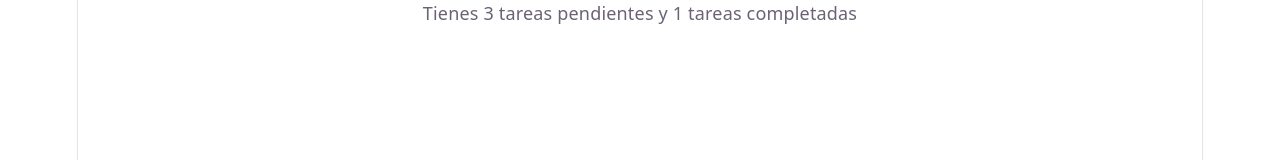
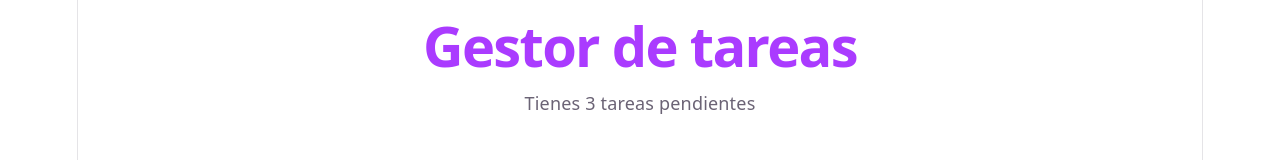
Before and after one commit to Jalonsor324/gestor-tareas, a website built with Vite: page index.html in a window 1280 px wide. Shown: the top 160 px of the page. Built offline with nearby package versions, Linux system fonts and the light colour scheme.

Commit message:
Mini-Reto 1- querySelector, texto y clases

```diff
--- a/index.html
+++ b/index.html
@@ -7,7 +7,11 @@
     <title>Gestor de Tareas</title>
   </head>
   <body>
-    <div id="app"></div>
+    <div id="app">
+      <h1></h1>
+      <p id="resumen"></p>
+      <ul id="lista"></ul>
+    </div>
     <script type="module" src="/src/main.js"></script>
   </body>
 </html>
--- a/src/main.js
+++ b/src/main.js
@@ -5,7 +5,11 @@ import { contarCompletadas } from "./tareas.js";
 
 console.table(estado.tareas);
 
+
+const titulo = document.querySelector("h1");
+titulo.textContent += `Gestor de tareas`;
+titulo.classList.add("titulo");
+
+const resumen = document.querySelector("#resumen");
 const pendientes = contarPendientes(estado.tareas);
-document.querySelector("#app").textContent = `Tienes ${pendientes} tareas pendientes`;
-const completadas = contarCompletadas(estado.tareas);
-document.querySelector("#app").textContent += ` y ${completadas} tareas completadas`;
+resumen.textContent = `Tienes ${pendientes} tareas pendientes`;
--- a/src/style.css
+++ b/src/style.css
@@ -294,3 +294,12 @@ code {
     border-right-color: var(--border);
   }
 }
+
+.titulo{
+  font-weight: bold;
+  color: #aa3bff;
+}
+.completada{
+  text-decoration: line-through;
+  color: rgba(61, 189, 221, 0.234);
+}
```
